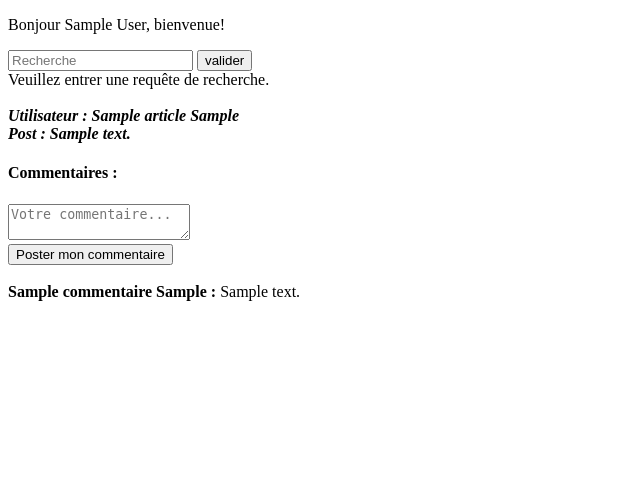
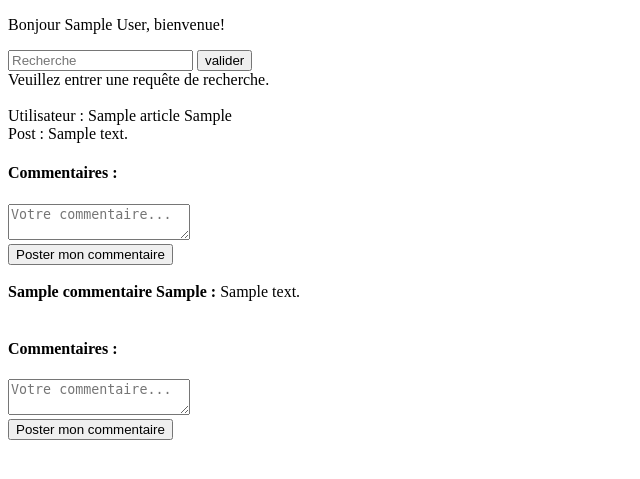
Before and after one commit to adatechschool/projet-collectif---reseau-social-php-duo_php, a PHP site: page /accueil/accueil.php in a window 1280 px wide. Shown: the part 126-605 px from the top of the page, without its empty margins (0-640 px from the left). Run offline with PHP 8.4, Linux system fonts and the light colour scheme; the visitor is signed in with stand-in values (Sample User, id 1); tables that the repository leaves empty or names only in its code hold one stand-in row (values such as "Sample post").

Commit message:
delate post.css and change the name of the user who comment the post

```diff
--- a/accueil/post/post.css
+++ /dev/null
@@ -1,5 +0,0 @@
-.description {
-    font-style: italic;
-    font-weight: bold;
-    width: 60%;
-}
--- a/accueil/post/post.php
+++ b/accueil/post/post.php
@@ -4,39 +4,30 @@
     <meta charset="UTF-8">
     <meta http-equiv="X-UA-Compatible" content="IE=edge">
     <meta name="viewport" content="width=device-width, initial-scale=1.0">
-    <link rel="stylesheet" href="post.css">
+
     <title>Post</title>
 </head>
 <body>
     <?php
     include "../accueil/../connectdatabase.php";
-
         if (isset($_POST['submit_commentaire'])){
-
             if(isset($_POST['commentaire']) AND !empty($_POST['commentaire'])){
-                //$pseudo = $_POST["pseudo"];
                 $commentaire = $_POST["commentaire"];
                 $iduser=$_SESSION["id"];
-                //if(strlen($pseudo) < 25){
                     $ins ="INSERT INTO `commentaire` (`commentaire`, `id_article`,`id_user`) VALUES ('$commentaire',1,'$iduser')";
                     $result = $conn->query($ins);
                     $c_msg="<span style='color: green'> Votre commentaire a bien été posté </span>";
-                //}
-                //else{
-                  //  $c_msg="Le pseudo doit faire moins de 25 caractéres";
-                //}
             }
             else{
                 $c_msg= "Erreur: Tous les champs doivent etre complétés";
             }
         }
-
         $commentaires = "SELECT commentaire, nom, prenom FROM commentaire INNER JOIN users ON commentaire.id_user = users.id WHERE id_article =1 ORDER BY commentaire.id Desc ";
         $resultCom = $conn->query($commentaires);
     ?>
     <br />
 
-    <div class="description">
+    <div>
         <?php
     $res= $conn->query('SELECT contenu, nom, prenom From articles ar JOIN users u On u.id = ar.id_user WHERE ar.id = 1');
         while($a = $res->fetch()) {
@@ -64,18 +55,64 @@
 
      <div>
         <?php
-            session_start();
-            $nom = $_SESSION["nom"];
-            $prenom = $_SESSION["prenom"];
-
             while($c= $resultCom->fetch()){ ?>
             <b><?= $c['nom']."  ".$c['prenom'] ;
 
             ?> : </b> <?= $c['commentaire']; ?> <br />
             <?php } ?>
-
     </div>
 
+    <?php
+        if (isset($_POST['submit_commentaire1'])){
+            if(isset($_POST['commentaire1']) AND !empty($_POST['commentaire1'])){
+                $commentaire1 = $_POST["commentaire1"];
+                $iduser1=$_SESSION["id"];
+                    $ins ="INSERT INTO `commentaire` (`commentaire`, `id_article`,`id_user`) VALUES ('$commentaire1',2,'$iduser1')";
+                    $result = $conn->query($ins);
+                    $c_msg="<span style='color: green'> Votre commentaire a bien été posté </span>";
+            }
+            else{
+                $c_msg= "Erreur: Tous les champs doivent etre complétés";
+            }
+        }
+        $commentaires1 = "SELECT commentaire, nom, prenom FROM commentaire INNER JOIN users ON commentaire.id_user = users.id WHERE id_article =2 ORDER BY commentaire.id Desc ";
+        $resultCom = $conn->query($commentaires1);
+    ?>
+    <br />
 
+    <div>
+        <?php
+    $res= $conn->query('SELECT contenu, nom, prenom From articles ar JOIN users u On u.id = ar.id_user WHERE ar.id = 2');
+        while($a = $res->fetch()) {
+            echo " Utilisateur : ".$a["nom"]." ".$a["prenom"];?> <br />
+            <?php
+            echo "Post : ".$a["contenu"] ;
+             } ?>
+    </div>
+
+    <div>
+        <h4> Commentaires : </h4>
+        <form method ="POST">
+            <textarea name="commentaire1" placeholder="Votre commentaire..."></textarea> <br />
+            <input type = "submit" value="Poster mon commentaire" name="submit_commentaire1" />
+        </form>
+
+     <?php
+     //msg d'erreur
+        if(isset($c_msg)){
+            echo $c_msg;
+        }
+     ?>
+     </div>
+     <br />
+
+     <div>
+        <?php
+            while($c= $resultCom->fetch()){ ?>
+            <b><?= $c['nom']."  ".$c['prenom'] ;
+
+            ?> : </b> <?= $c['commentaire']; ?> <br />
+            <?php } ?>
+    </div>
 </body>
 </html>
```
